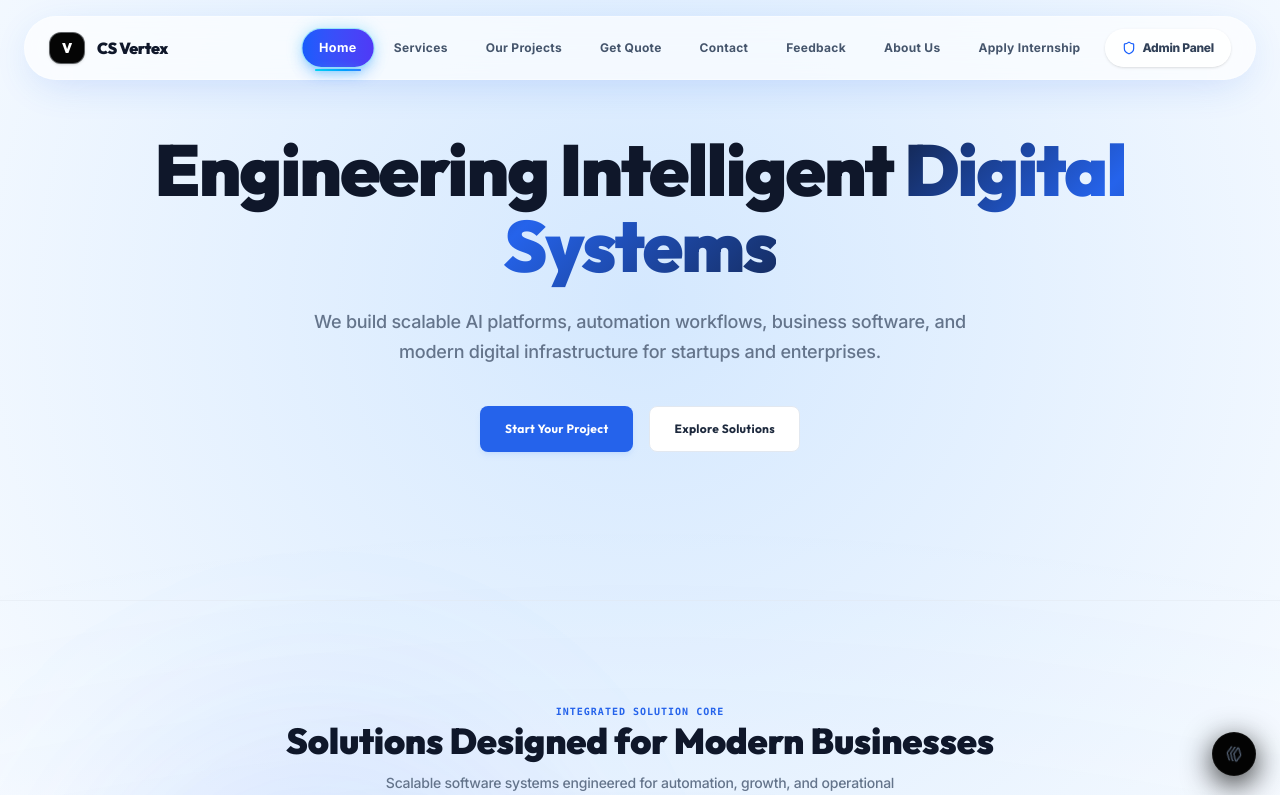
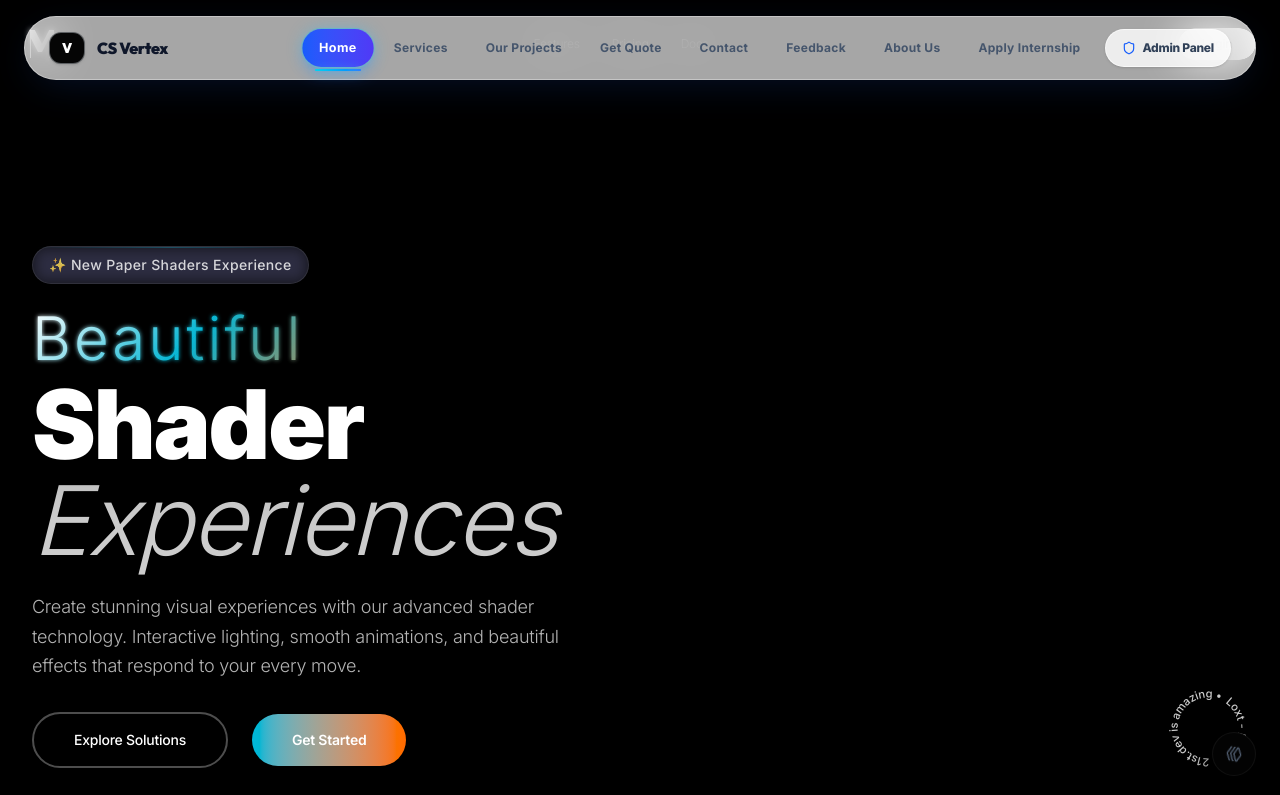
Before and after one commit to chaitu2303/CS-Vertex, a Next.js app: page / in a window 1280 px wide. Shown: the top 795 px of the page. Built offline with nearby package versions, Linux system fonts and the light colour scheme.

Commit message:
feat: mount new ShaderShowcase hero section in LandingView

```diff
--- a/src/components/LandingView.tsx
+++ b/src/components/LandingView.tsx
@@ -13,6 +13,7 @@ import { QuoteView } from './QuoteView';
 import { InternshipView } from './InternshipView';
 import { FoundersSection } from './FoundersSection';
 import { GlowCard } from '@/components/ui/spotlight-card';
+import ShaderShowcase from '@/components/ui/hero';
 
 
 export const LandingView: React.FC = () => {
@@ -61,61 +62,8 @@ export const LandingView: React.FC = () => {
       />
 
       {/* --- HERO SECTION (CENTERED MINIMALIST MODERN) --- */}
-      <section id="home" className="relative z-10 pt-20 pb-28 md:pt-32 md:pb-36 px-6 lg:px-12 xl:px-16 max-w-[1440px] mx-auto flex items-center justify-center min-h-[75vh]">
-        <div className="flex flex-col items-center text-center max-w-5xl mx-auto space-y-6">
-
-          {/* Clean Editorial Sora Header Title */}
-          <motion.h1
-            initial={{ opacity: 0, y: 20 }}
-            animate={{ opacity: 1, y: 0 }}
-            transition={{ duration: 0.6 }}
-            className="text-4xl sm:text-5xl md:text-6xl lg:text-7xl font-black font-sora tracking-tight leading-[1.05] text-[#0F172A]"
-          >
-            Engineering Intelligent <span className="text-shine-gradient-light font-black">Digital Systems</span>
-          </motion.h1>
-
-          {/* Subtitle description with balanced max-width */}
-          <motion.p
-            initial={{ opacity: 0 }}
-            animate={{ opacity: 1 }}
-            transition={{ delay: 0.2 }}
-            className="text-sm sm:text-base md:text-lg text-[#64748B] font-medium max-w-2xl leading-relaxed font-inter"
-          >
-            We build scalable AI platforms, automation workflows, business software, and modern digital infrastructure for startups and enterprises.
-          </motion.p>
-
-          {/* Interactive Custom Button Grid */}
-          <motion.div
-            initial={{ opacity: 0, y: 15 }}
-            animate={{ opacity: 1, y: 0 }}
-            transition={{ delay: 0.3 }}
-            className="flex flex-wrap gap-4 items-center justify-center pt-4"
-          >
-            <Button
-              variant="solid"
-              size="sm"
-              onClick={() => {
-                const el = document.getElementById('contact');
-                el?.scrollIntoView({ behavior: 'smooth' });
-              }}
-              className="font-bold font-sora text-xs px-6 py-3.5 bg-[#2563EB] text-white hover:bg-blue-700 shadow-md shadow-blue-500/10 cursor-pointer"
-            >
-              Start Your Project
-            </Button>
-            <Button
-              variant="solid"
-              size="sm"
-              onClick={() => {
-                const el = document.getElementById('services');
-                el?.scrollIntoView({ behavior: 'smooth' });
-              }}
-              className="font-bold font-sora text-xs px-6 py-3.5 border border-slate-200 text-slate-800 bg-white hover:bg-slate-50 shadow-sm cursor-pointer"
-            >
-              Explore Solutions
-            </Button>
-          </motion.div>
-        </div>
-      </section>
+      {/* --- HERO SECTION (NEW SHADER SHOWCASE) --- */}
+      <ShaderShowcase />
 
 
       {/* --- SERVICES SECTION (BENTO GRID WITH MIXED CARDS) --- */}
--- a/src/components/ui/hero.tsx
+++ b/src/components/ui/hero.tsx
@@ -45,7 +45,7 @@ export default function ShaderShowcase() {
   }
 
   return (
-    <div ref={containerRef} className="min-h-screen bg-black relative overflow-hidden">
+    <div id="home" ref={containerRef} className="min-h-screen bg-black relative overflow-hidden">
       <svg className="absolute inset-0 w-0 h-0">
         <defs>
           <filter id="glass-effect" x="-50%" y="-50%" width="200%" height="200%">
@@ -273,13 +273,21 @@ export default function ShaderShowcase() {
             transition={{ duration: 0.6, delay: 1.0 }}
           >
             <motion.button
+              onClick={() => {
+                const el = document.getElementById('services');
+                el?.scrollIntoView({ behavior: 'smooth' });
+              }}
               className="px-10 py-4 rounded-full bg-transparent border-2 border-white/30 text-white font-medium text-sm transition-all duration-300 hover:bg-white/10 hover:border-cyan-400/50 hover:text-cyan-100 cursor-pointer backdrop-blur-sm"
               whileHover={{ scale: 1.05 }}
               whileTap={{ scale: 0.95 }}
             >
-              View Pricing
+              Explore Solutions
             </motion.button>
             <motion.button
+              onClick={() => {
+                const el = document.getElementById('contact');
+                el?.scrollIntoView({ behavior: 'smooth' });
+              }}
               className="px-10 py-4 rounded-full bg-gradient-to-r from-cyan-500 to-orange-500 text-white font-semibold text-sm transition-all duration-300 hover:from-cyan-400 hover:to-orange-400 cursor-pointer shadow-lg hover:shadow-xl"
               whileHover={{ scale: 1.05 }}
               whileTap={{ scale: 0.95 }}
```
